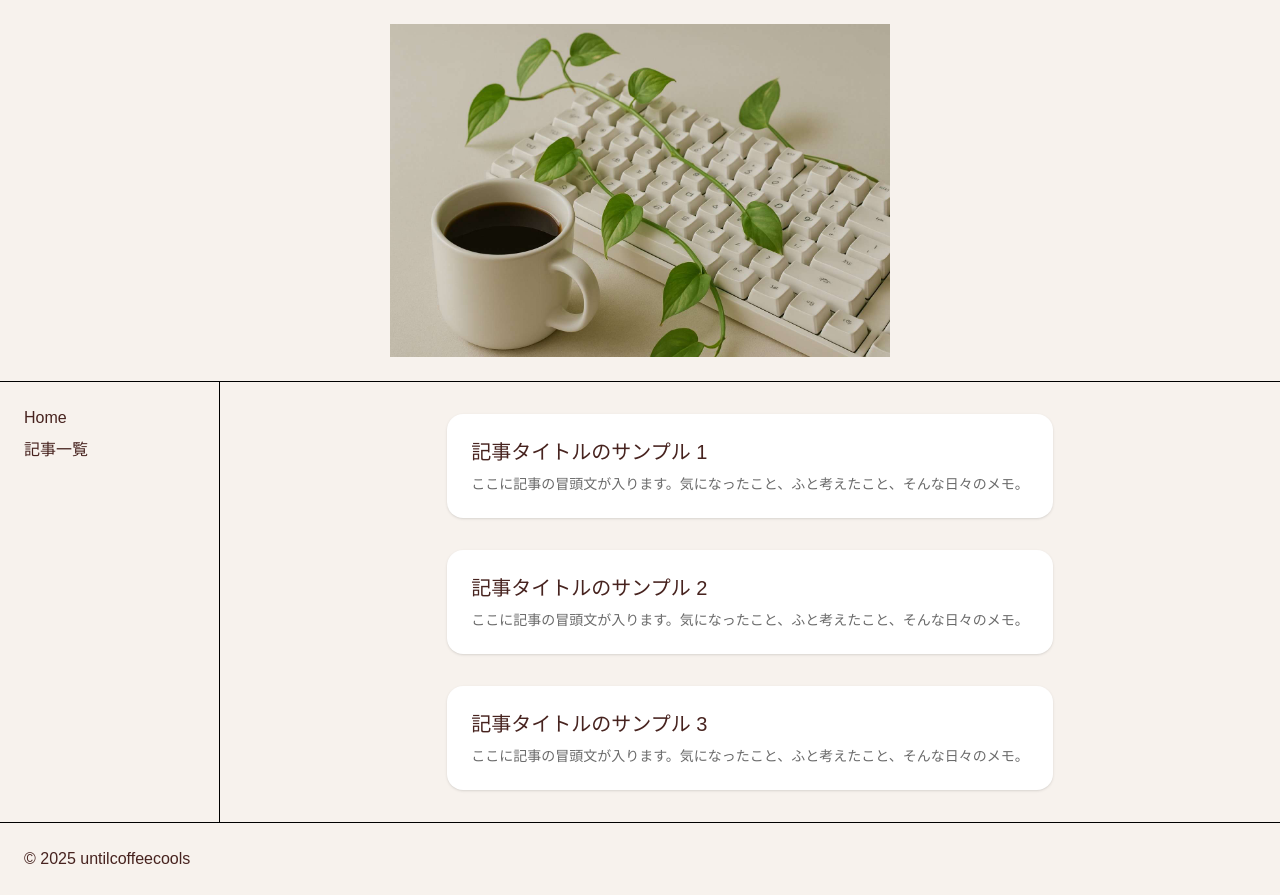
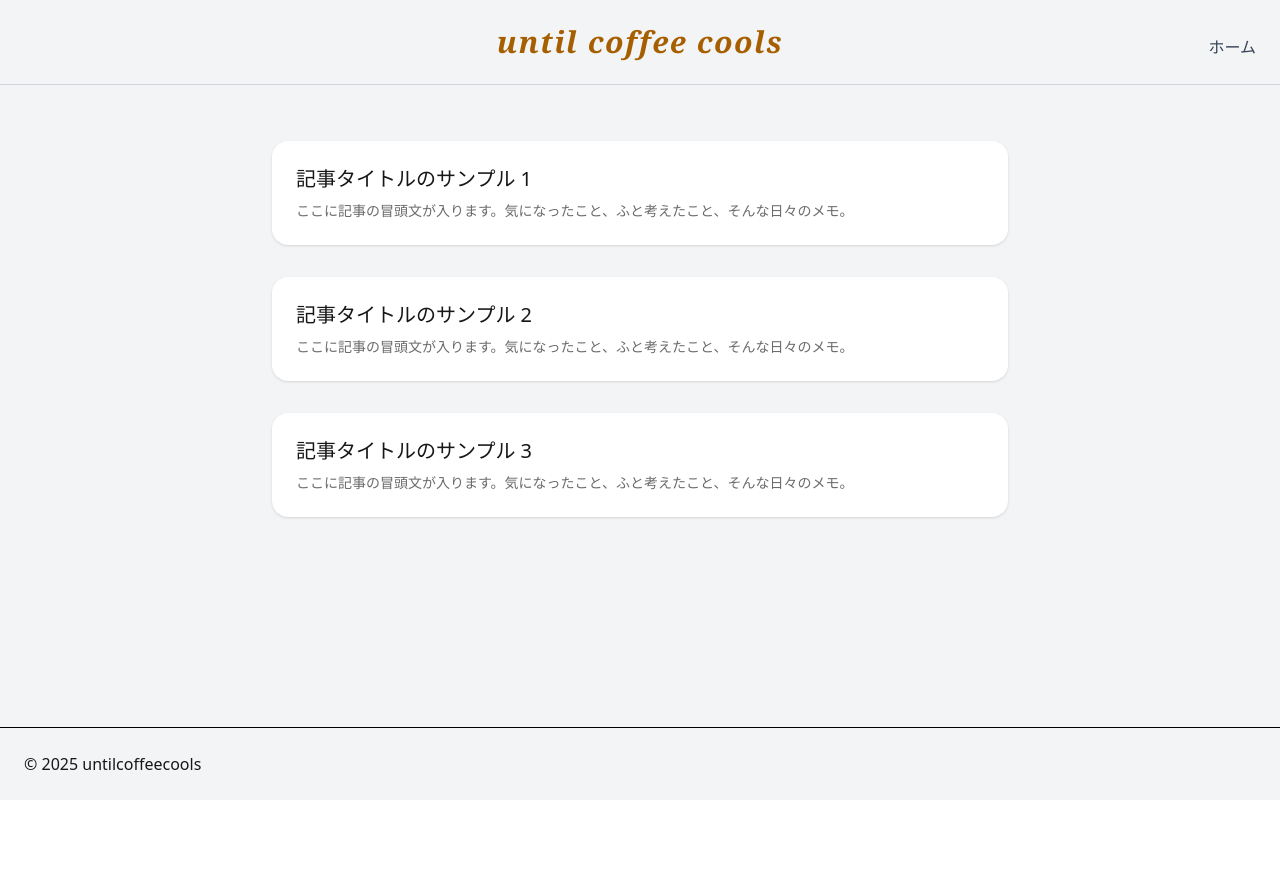
Before and after one commit to endy-key/untilcoffeecools, a Next.js app: page / in a window 1280 px wide. After the commit the page ends 800 px from the top, so only its background shows below. Built offline with nearby package versions, Linux system fonts and the light colour scheme; no server answers.

Commit message:
delete nav

```diff
--- a/src/app/globals.css
+++ b/src/app/globals.css
@@ -20,7 +20,10 @@
 }
 
 body {
-  background-color: hsl(30, 40%, 95%);
-  color: hsl(7, 40%, 20%); /* テキストもやややさしいグレーに */
-  font-family: Arial, Helvetica, sans-serif;
+  background-color: var(--background);
+  /* CSS変数を使用 */
+  color: var(--foreground);
+  /* CSS変数を使用 */
+  /* font-family は next/font と tailwind.config.js で管理されるため、ここでは削除またはコメントアウトを推奨 */
+  /* font-family: Arial, Helvetica, sans-serif; */
 }
--- a/src/app/layout.tsx
+++ b/src/app/layout.tsx
@@ -2,13 +2,12 @@ import type { Metadata } from "next";
 import "./globals.css";
 import { Footer } from "@/components/Footer";
 import { Header } from "@/components/Header";
-import { Nav } from "@/components/Nav";
 import React from "react";
 import styles from "./layout.module.css";
-import {GtmScript} from "@/components/Gtm/GtmScript";
+import { GtmScript } from "@/components/Gtm/GtmScript";
 
 export const metadata: Metadata = {
-  title: "untilcoffeecools",
+  title: "until coffee cools",
   description: "コーヒーが冷めるまで",
 };
 
@@ -20,16 +19,17 @@ export default function RootLayout({
   return (
     <html lang="ja">
       <head>
-          <GtmScript/>
+        <GtmScript />
       </head>
       <body>
-        <div className={styles.container}>
+        <div className="flex flex-col min-h-screen bg-gray-100">
+          <div className="sticky top-0 z-50 bg-gray-100">
             <Header />
-            <div className={styles.content}>
-                <Nav />
-                <main className={styles.main}>{children}</main>
-            </div>
-            <Footer />
+          </div>
+          <div className="flex flex-1">
+            <main className="flex-1 p-6">{children}</main>
+          </div>
+          <Footer />
         </div>
       </body>
     </html>
--- a/src/components/Header/index.tsx
+++ b/src/components/Header/index.tsx
@@ -1,10 +1,38 @@
 import Image from "next/image";
+import Link from "next/link"; // ロゴをトップページへのリンクにする場合
 
 export function Header() {
-     return (
-        <header className="p-6 border-b border-black">
-            <div className="flex items-center justify-center">
-                <Image src={"/eyecatch.jpg"} alt={"untilcoffeecools logo"} width={500} height={150} priority/>
+    return (
+        <header className="py-6 px-4 md:px-6 border-b border-gray-300">
+            <div className="container mx-auto"> {/* justify-center を削除し、子のdivでレイアウトを制御 */}
+                {/* ヘッダーコンテンツ全体を横いっぱいに広げ、要素を配置 */}
+                <div className="flex items-baseline justify-between w-full">
+                    {/* 左側のスペーサー: タイトルを中央に配置するため、右側の「ホーム」リンクと同じ幅の不可視要素を配置 */}
+                    <div className="invisible">
+                        {/* 「ホーム」リンクと同じスタイルを適用して幅を確保 */}
+                        <span className="text-base font-medium text-gray-700">
+                            ホーム
+                        </span>
+                    </div>
+
+                    {/* 中央のサイトタイトル */}
+                    {/* カフェ風のスタイルを適用 */}
+                    <span className="text-3xl font-serif font-semibold text-yellow-700 tracking-wider italic">
+                        until coffee cools
+                    </span>
+                    {/* 右端のホームロゴ (トップページへのリンク) */}
+                    <Link href="/" className="text-base font-medium text-gray-700 hover:text-yellow-700 transition-colors">
+                        ホーム
+                    </Link>
+                </div>
+                {/* ヒーローイメージやナビゲーションなど、他の要素をここに配置 */}
+                {/* 現在の eyecatch.jpg はヒーローイメージとして別の場所に配置するか、
+                    ヘッダー内に残す場合は、スクロール時の挙動を考慮して調整します。
+                    もし eyecatch.jpg がロゴそのものだった場合は、このテキストロゴと置き換える形になります。
+                */}
+                {/* <div className="flex items-center justify-center">
+                    <Image src={"/eyecatch.jpg"} alt={"untilcoffeecools eyecatch"} width={500} height={150} priority />
+                </div> */}
             </div>
         </header>
     );
--- a/src/components/Nav/index.tsx
+++ /dev/null
@@ -1,10 +0,0 @@
-import Link from "next/link";
-
-export function Nav() {
-    return (
-        <nav className="min-w-[220px] p-6 border-r border-black flex flex-col gap-2">
-            <Link href="/">Home</Link>
-            <Link href="/posts">記事一覧</Link>  {/* ← ここが導線 */}
-        </nav>
-    );
-}
```
